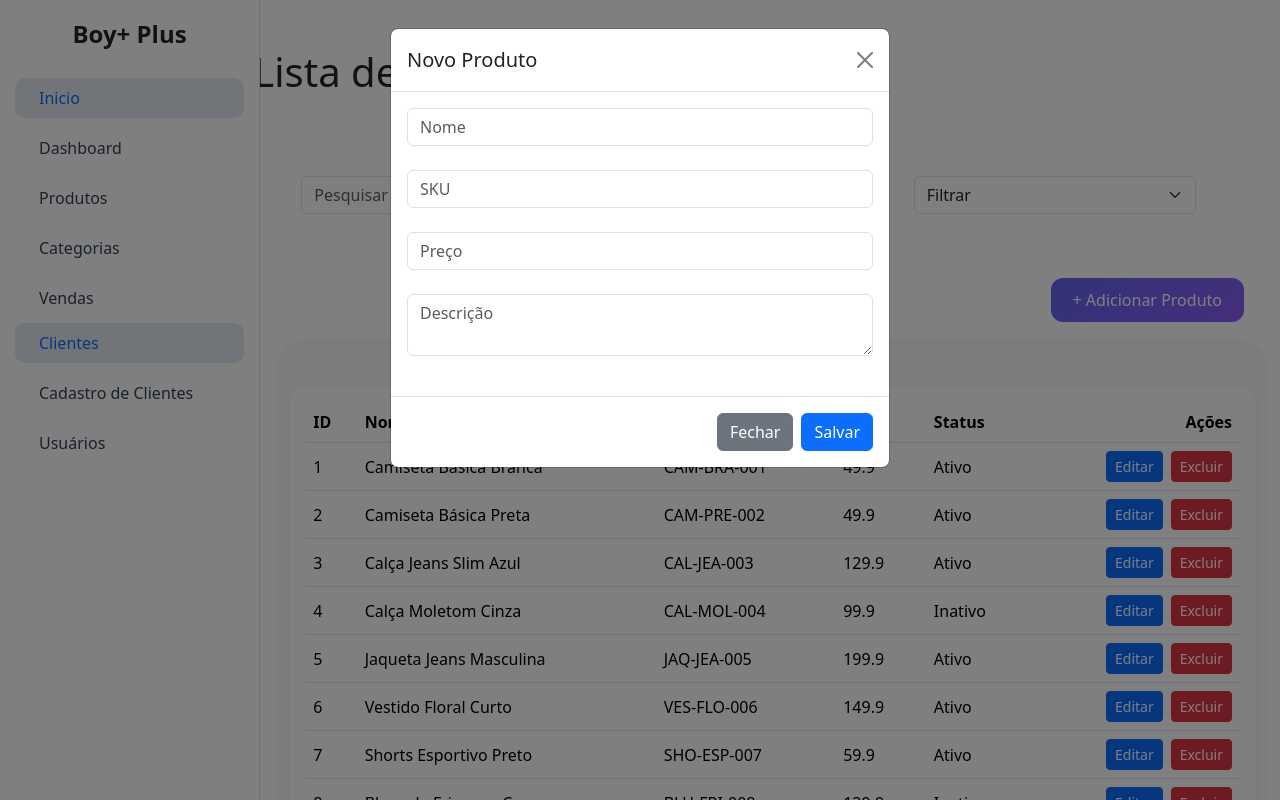
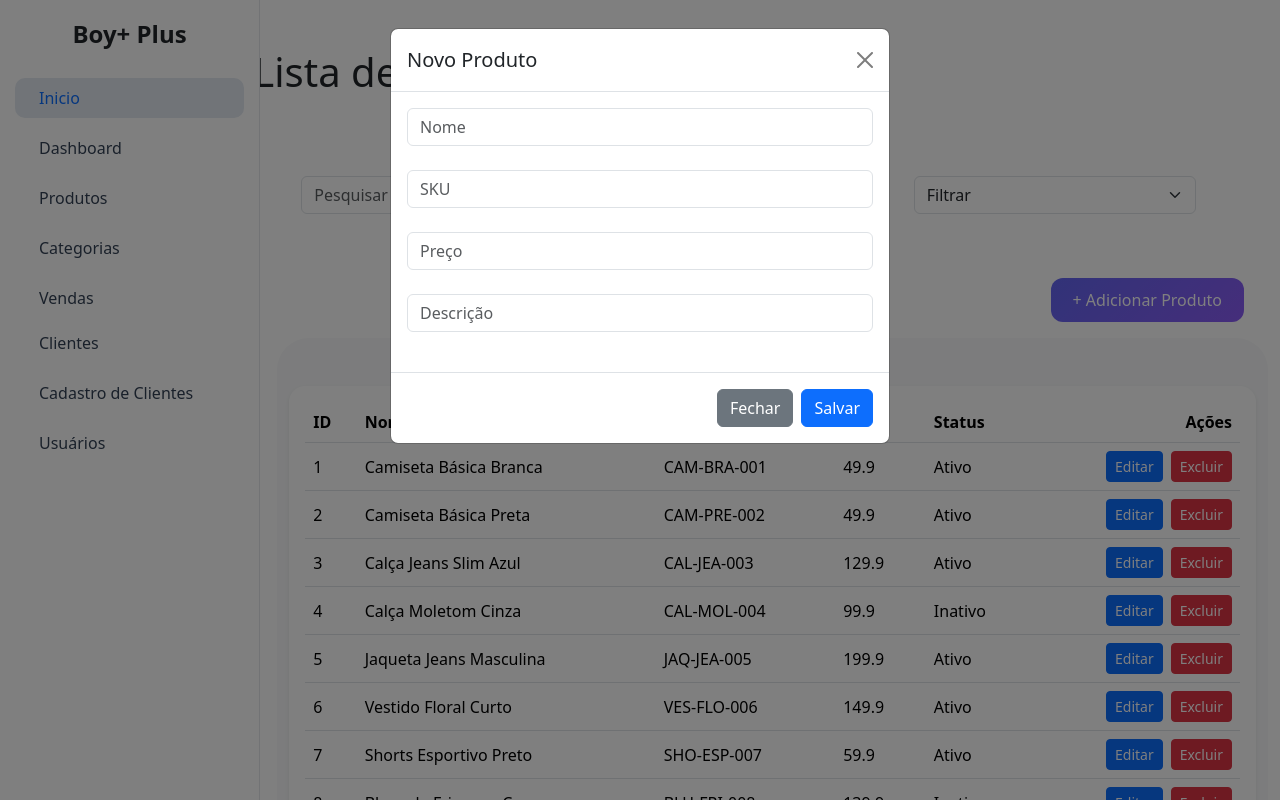
Before and after one commit to matheuskapp/pi-loja, a Next.js app: page /produtos in a window 1280 px wide. Both pictures are taken after a click on the button "+ Adicionar Produto". Shown: the top 800 px of the page. Built offline with nearby package versions, Linux system fonts and the light colour scheme.

Commit message:
mostrando o conteudo do botão de adicionar produtos a uma lista de objetos

```diff
--- a/app/components/barra_lateral.js
+++ b/app/components/barra_lateral.js
@@ -36,7 +36,7 @@ export default function BarraLateral() {
                             <i className="bi bi-gear me-2"></i> Vendas
                         </Link>
                         <li className="nav-item">
-                            <Link href="listaclientes" className="nav-link active">
+                            <Link href="listaclientes" className="nav-link ">
                                 <i className="bi bi-grid me-2"></i> Clientes
                             </Link>
                         </li>
--- a/app/produtos/botao_adicionar_produtos.js
+++ b/app/produtos/botao_adicionar_produtos.js
@@ -1,7 +1,34 @@
+'use client';
+import { useState } from "react";
 import "./botao_adicionar_produtos.css";
 
 
 export function BotaoAdicionarProdutos() {
+
+
+
+    const [nome, alteraNome] = useState("");
+    const [sku, alteraSku] = useState("");
+    const [preco, alteraPreco] = useState();
+    const [descricao, alteraDescricao] = useState("");
+
+
+
+    const [listaProdutos, alteraListaProdutos] = useState([]);
+
+    function salvar(e) {
+        e.preventDefault();
+        const novoItem = {
+            nome: nome,
+            sku: sku,
+            preco: preco,
+            descricao: descricao
+        }
+
+        console.log(novoItem);
+    }
+
+
     return (
         <div className="containerBotao mb-3 text-end">
 
@@ -37,11 +64,19 @@ export function BotaoAdicionarProdutos() {
                                 ></button>
                             </div>
 
+
+
+
+                            {/* ------------------------------------------------------------------------------------------------------------------------------------------------------------------------------------------------------------------------------------ */}
+
+
+
                             <div className="modal-body">
                                 <div className="mb-3">
                                     {/* w-100 */}
                                     <label className="form-label w-100">
-                                        <input
+                                        <input onChange={e => alteraNome(e.target.value)}
+
                                             type="text"
                                             className="form-control"
                                             placeholder="Nome"
@@ -52,7 +87,7 @@ export function BotaoAdicionarProdutos() {
                                 <div className="mb-3">
                                     {/* w-100 */}
                                     <label className="form-label w-100">
-                                        <input
+                                        <input onChange={e => alteraSku(e.target.value)}
                                             type="text"
                                             className="form-control"
                                             placeholder="SKU"
@@ -63,7 +98,8 @@ export function BotaoAdicionarProdutos() {
                                 <div className="mb-3">
                                     {/* w-100 */}
                                     <label className="form-label w-100">
-                                        <input
+                                        <input onChange={e => alteraPreco(e.target.value)}
+
                                             type="text"
                                             className="form-control"
                                             placeholder="Preço"
@@ -74,10 +110,22 @@ export function BotaoAdicionarProdutos() {
                                 <div className="mb-3">
                                     {/* w-100 */}
                                     <label className="form-label w-100">
-                                        <textarea className="form-control" placeholder="Descrição"></textarea>
+                                        <input onChange={e => alteraDescricao(e.target.value)}
+                                            type="text"
+                                            className="form-control"
+                                            placeholder="Descrição"
+                                        />
+
                                     </label>
                                 </div>
                             </div>
+
+
+
+                            {/* ------------------------------------------------------------------------------------------------------------------------------------------------------------------------------------------------------------------------------------ */}
+
+
+
 
                             <div className="modal-footer">
                                 <button
@@ -88,7 +136,7 @@ export function BotaoAdicionarProdutos() {
                                     Fechar
                                 </button>
 
-                                <button
+                                <button onClick={salvar}
                                     type="button"
                                     className="btn btn-primary"
                                 >
--- a/app/produtos/tabela_produtos.js
+++ b/app/produtos/tabela_produtos.js
@@ -1,3 +1,6 @@
+'use client';
+import { useState } from "react";
+
 export function TabelaProdutos() {
 
     const listaProdutos = [
```
